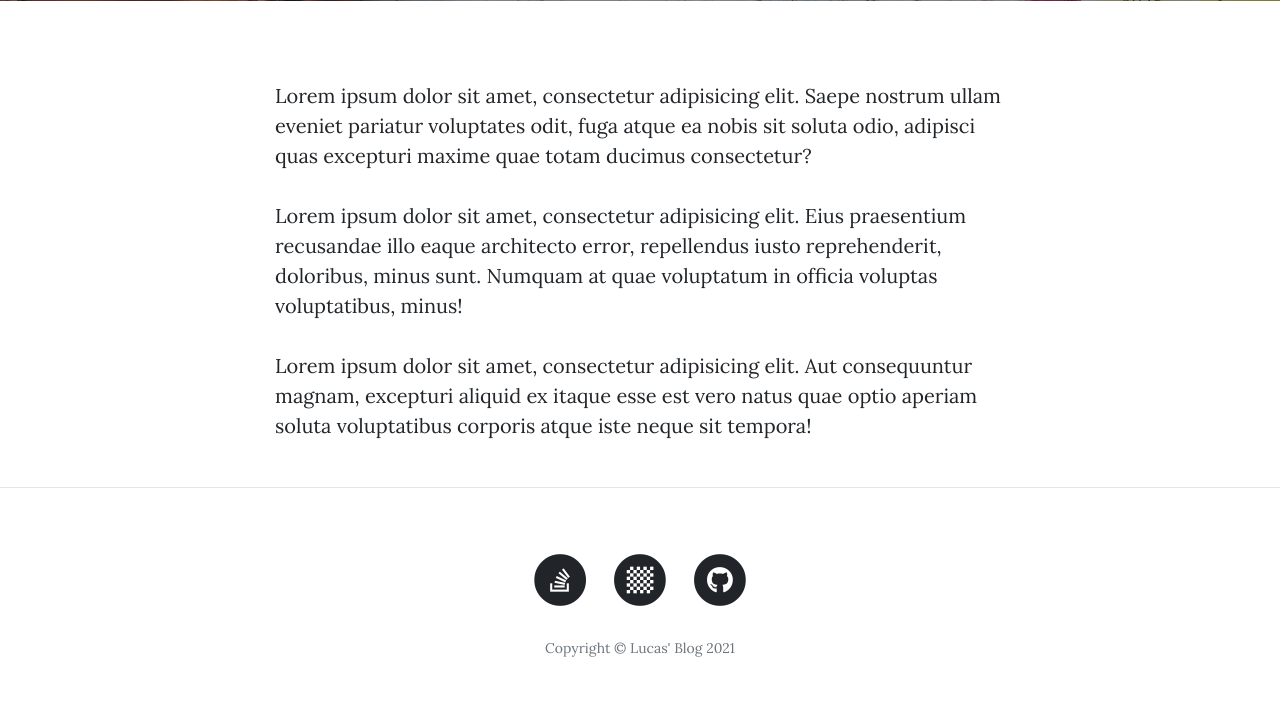
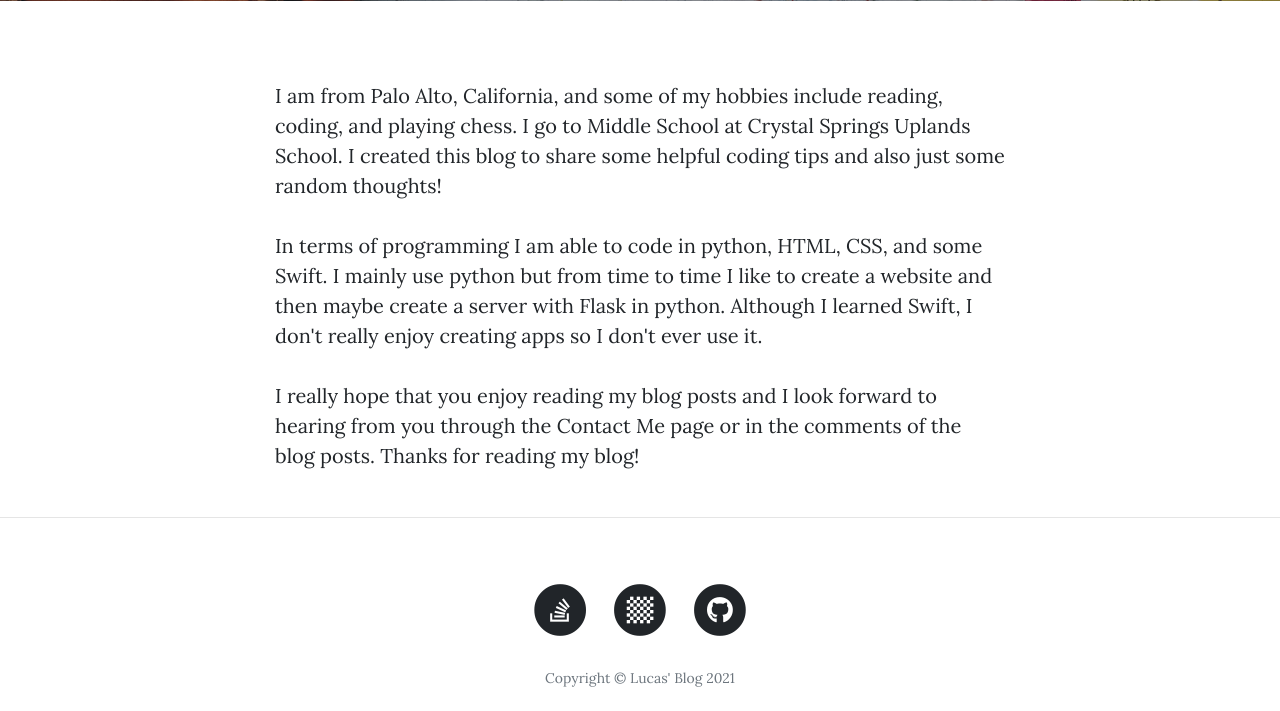
Before and after one commit to lucas00alvarado/lucas-blog, a Flask app: page /about in a window 1280 px wide. Shown: the part 531-1242 px from the top of the page. Before the commit the page ends 1188 px from the top, so only its background shows below. Run offline with Flask 2, Linux system fonts and the light colour scheme; some libraries are stand-ins or nearby versions.

Commit message:
changed about me section

```diff
--- a/templates/about.html
+++ b/templates/about.html
@@ -19,9 +19,9 @@
   <div class="container">
     <div class="row">
       <div class="col-lg-8 col-md-10 mx-auto">
-        <p>Lorem ipsum dolor sit amet, consectetur adipisicing elit. Saepe nostrum ullam eveniet pariatur voluptates odit, fuga atque ea nobis sit soluta odio, adipisci quas excepturi maxime quae totam ducimus consectetur?</p>
-        <p>Lorem ipsum dolor sit amet, consectetur adipisicing elit. Eius praesentium recusandae illo eaque architecto error, repellendus iusto reprehenderit, doloribus, minus sunt. Numquam at quae voluptatum in officia voluptas voluptatibus, minus!</p>
-        <p>Lorem ipsum dolor sit amet, consectetur adipisicing elit. Aut consequuntur magnam, excepturi aliquid ex itaque esse est vero natus quae optio aperiam soluta voluptatibus corporis atque iste neque sit tempora!</p>
+        <p>I am from Palo Alto, California, and some of my hobbies include reading, coding, and playing chess. I go to Middle School at Crystal Springs Uplands School. I created this blog to share some helpful coding tips and also just some random thoughts!</p>
+        <p>In terms of programming I am able to code in python, HTML, CSS, and some Swift. I mainly use python but from time to time I like to create a website and then maybe create a server with Flask in python. Although I learned Swift, I don't really enjoy creating apps so I don't ever use it.</p>
+        <p>I really hope that you enjoy reading my blog posts and I look forward to hearing from you through the Contact Me page or in the comments of the blog posts. Thanks for reading my blog!</p>
       </div>
     </div>
   </div>
--- a/templates/index.html
+++ b/templates/index.html
@@ -9,7 +9,7 @@
             <div class="col-lg-8 col-md-10 mx-auto">
                 <div class="site-heading">
                     <h1>Lucas' Blog</h1>
-                    <span class="subheading">A collection of random musings.</span>
+                    <span class="subheading">A collection of tips and random thoughts.</span>
                 </div>
             </div>
         </div>
```
